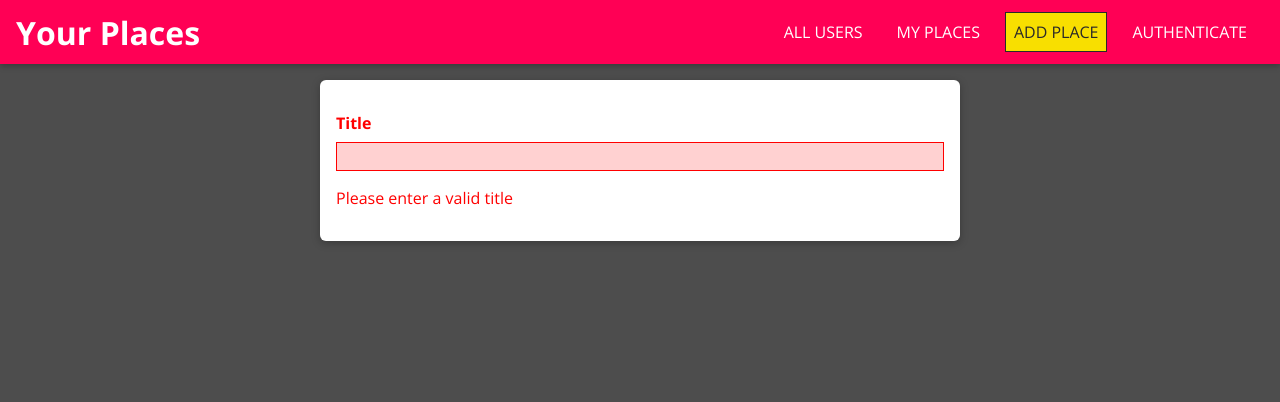
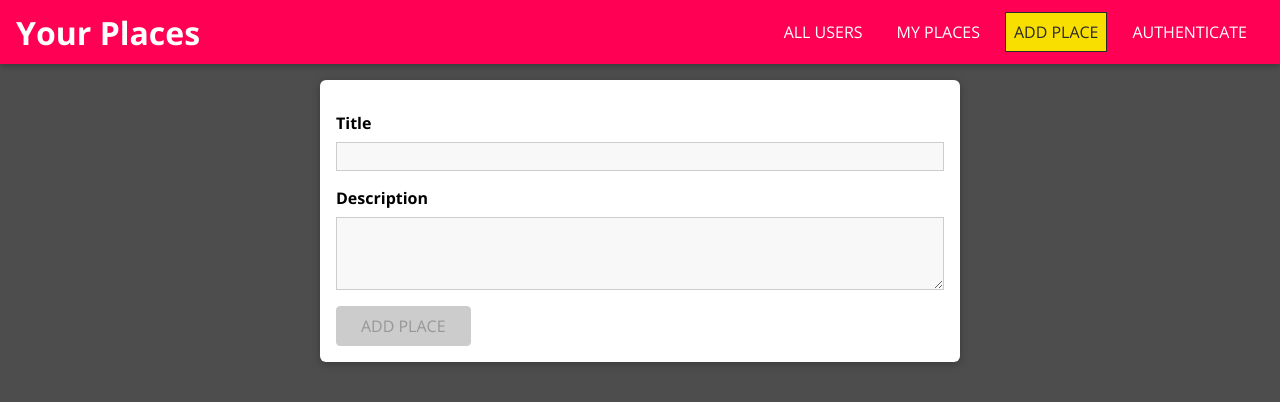
Before and after one commit to hrishavkhadka/fullstack-max-scwartz-tut, a React (Vite) app: page /places/new in a window 1280 px wide. Shown: the top 402 px of the page. Built offline with nearby package versions, Linux system fonts and the light colour scheme.

Commit message:
title, description and button with validity check added for form submission.

```diff
--- a/src/places/pages/NewPlace.jsx
+++ b/src/places/pages/NewPlace.jsx
@@ -1,19 +1,83 @@
-import React from "react";
+import React, { useCallback, useReducer } from "react";
 
 import Input from "../../shared/components/FormElements/Input";
-
+import Button from "../../shared/components/FormElements/Button";
+import {
+  VALIDATOR_REQUIRE,
+  VALIDATOR_MINLENGTH,
+} from "../../shared/util/validators";
 import "./NewPlace.css";
 
+const formReducer = (state, action) => {
+  switch (action.type) {
+    case "INPUT_CHANGE":
+      let formIsValid = true;
+      for (const inputId in state.inputs) {
+        if (inputId === action.inputId) {
+          formIsValid = formIsValid && action.isValid;
+        } else {
+          formIsValid = formIsValid && state.inputs[inputId].isValid;
+        }
+      }
+      return {
+        ...state,
+        inputs: {
+          ...state.inputs,
+          [action.inputId]: { value: action.value, isValid: action.isValid },
+        },
+        isValid: formIsValid,
+      };
+    default:
+      return state;
+  }
+};
+
 const NewPlace = () => {
+  const [formState, dispatch] = useReducer(formReducer, {
+    inputs: {
+      title: {
+        value: "",
+        isValid: false,
+      },
+      description: {
+        value: "",
+        isValid: false,
+      },
+    },
+    isValid: false,
+  });
+
+  const inputHandler = useCallback((id, value, isValid) => {
+    dispatch({
+      type: "INPUT_CHANGE",
+      value: value,
+      isValid: isValid,
+      inputId: id,
+    });
+  }, []);
+
   return (
     <form className="place-form">
       <Input
+        id="title"
         element="input"
         type="text"
         label="Title"
-        validators={[]}
-        errorText="Please enter a valid title"
+        validators={[VALIDATOR_REQUIRE()]}
+        errorText="Please enter a valid title."
+        onInput={inputHandler}
       />
+      <Input
+        id="description"
+        element="textarea"
+        label="Description"
+        validators={[VALIDATOR_MINLENGTH(5)]}
+        errorText="Please enter a valid description (at least 5 characters)."
+        onInput={inputHandler}
+      />
+      <Button type="submit" disabled={!formState.isValid}>
+        ADD PLACE
+      </Button>
     </form>
   );
 };
--- a/src/shared/components/FormElements/Input.jsx
+++ b/src/shared/components/FormElements/Input.jsx
@@ -1,4 +1,6 @@
-import React, { useReducer } from "react";
+import React, { useReducer, useEffect } from "react";
+
+import { validate } from "../../util/validators";
 
 import "./Input.css";
 
@@ -8,7 +10,12 @@
       return {
         ...state,
         value: action.val,
-        isValid: true,
+        isValid: validate(action.val, action.validators),
+      };
+    case "TOUCH":
+      return {
+        ...state,
+        isTouched: true,
       };
     default:
       return state;
@@ -18,11 +25,29 @@
 const Input = (props) => {
   const [inputState, dispatch] = useReducer(inputReducer, {
     value: "",
+    isTouched: false,
     isValid: false,
   });
 
+  const { id, onInput } = props;
+  const { value, isValid } = inputState;
+
+  useEffect(() => {
+    onInput(id, value, isValid);
+  }, [id, onInput, value, isValid]);
+
   const changeHandler = (event) => {
-    dispatch({ type: "CHANGE", val: event.target.value });
+    dispatch({
+      type: "CHANGE",
+      val: event.target.value,
+      validators: props.validators,
+    });
+  };
+
+  const touchHandler = () => {
+    dispatch({
+      type: "TOUCH",
+    });
   };
 
   const element =
@@ -32,6 +57,7 @@
         type={props.type}
         placeholder={props.placeholder}
         onChange={changeHandler}
+        onBlur={touchHandler}
         value={inputState.value}
       />
     ) : (
@@ -39,6 +65,7 @@
         id={props.id}
         rows={props.rows || 3}
         onChange={changeHandler}
+        onBlur={touchHandler}
         value={inputState.value}
       />
     );
@@ -46,12 +73,12 @@
   return (
     <div
       className={`form-control ${
-        !inputState.isValid && "form-control--invalid"
+        !inputState.isValid && inputState.isTouched && "form-control--invalid"
       }`}
     >
       <label htmlFor={props.id}>{props.label}</label>
       {element}
-      {!inputState.isValid && <p>{props.errorText}</p>}
+      {!inputState.isValid && inputState.isTouched && <p>{props.errorText}</p>}
     </div>
   );
 };
```
Also changed, not shown: src/shared/util/validators.jsx (renamed from src/shared/util/60 - validators.jsx, +13 -13 lines).
